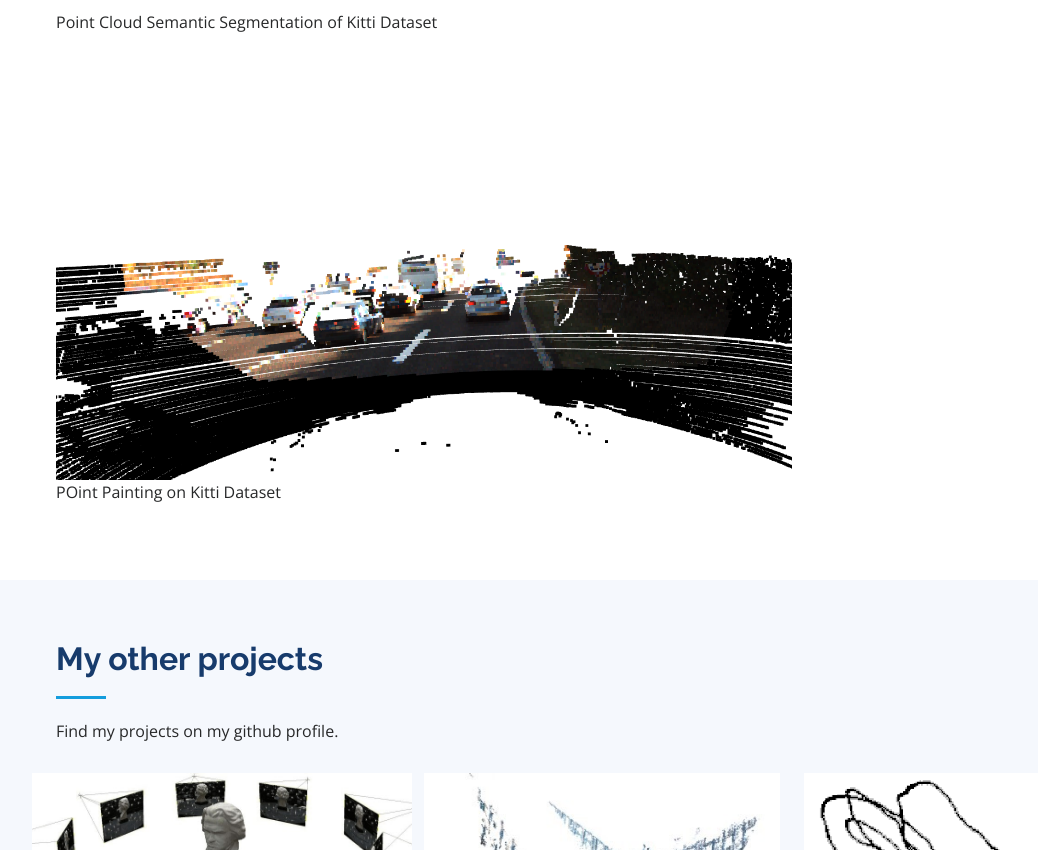
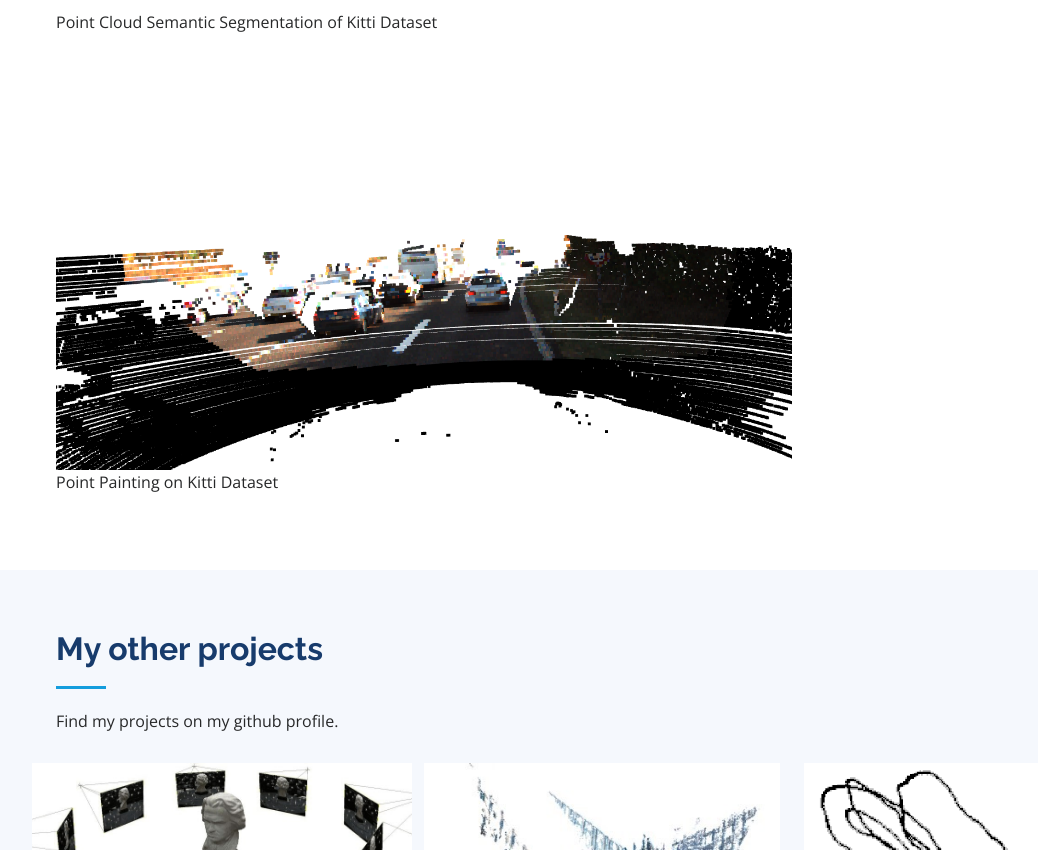
Before and after one commit to venk221/venk221.github.io, a plain HTML site: page pc.html in a window 1280 px wide. Shown: the part 3440-4290 px from the top of the page, without its empty margins (26-1064 px from the left). Drawn offline with nearby package versions, Linux system fonts and the light colour scheme.

Commit message:
Add files via upload

```diff
--- a/pc.html
+++ b/pc.html
@@ -116,8 +116,8 @@
             <p class="image-caption">Point Cloud Semantic Segmentation of Kitti Dataset</p>
             <img src="./assets/img/pc/4.png" class="img-fluid" alt="" >
             <p class="image-caption">Point Cloud Semantic Segmentation of Kitti Dataset</p>
-            <img src="./assets/img/pc/7.png" class="img-fluid" alt="" style="margin-top: 10px;">
-            <p class="image-caption">POint Painting on Kitti Dataset</p>
+            <img src="./assets/img/pc/7.png" class="img-fluid" alt="" >
+            <p class="image-caption">Point Painting on Kitti Dataset</p>
         </div>
     <!-- </div> -->
     </section>
```
